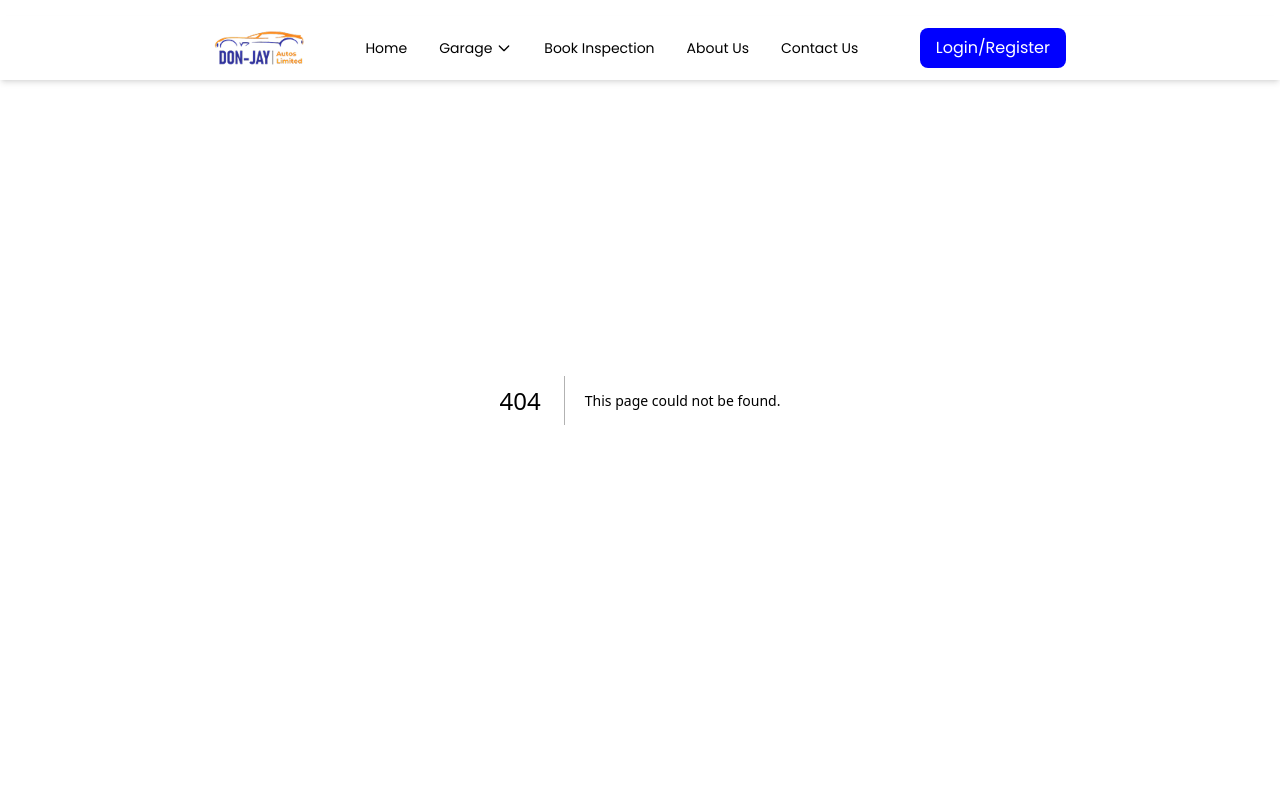
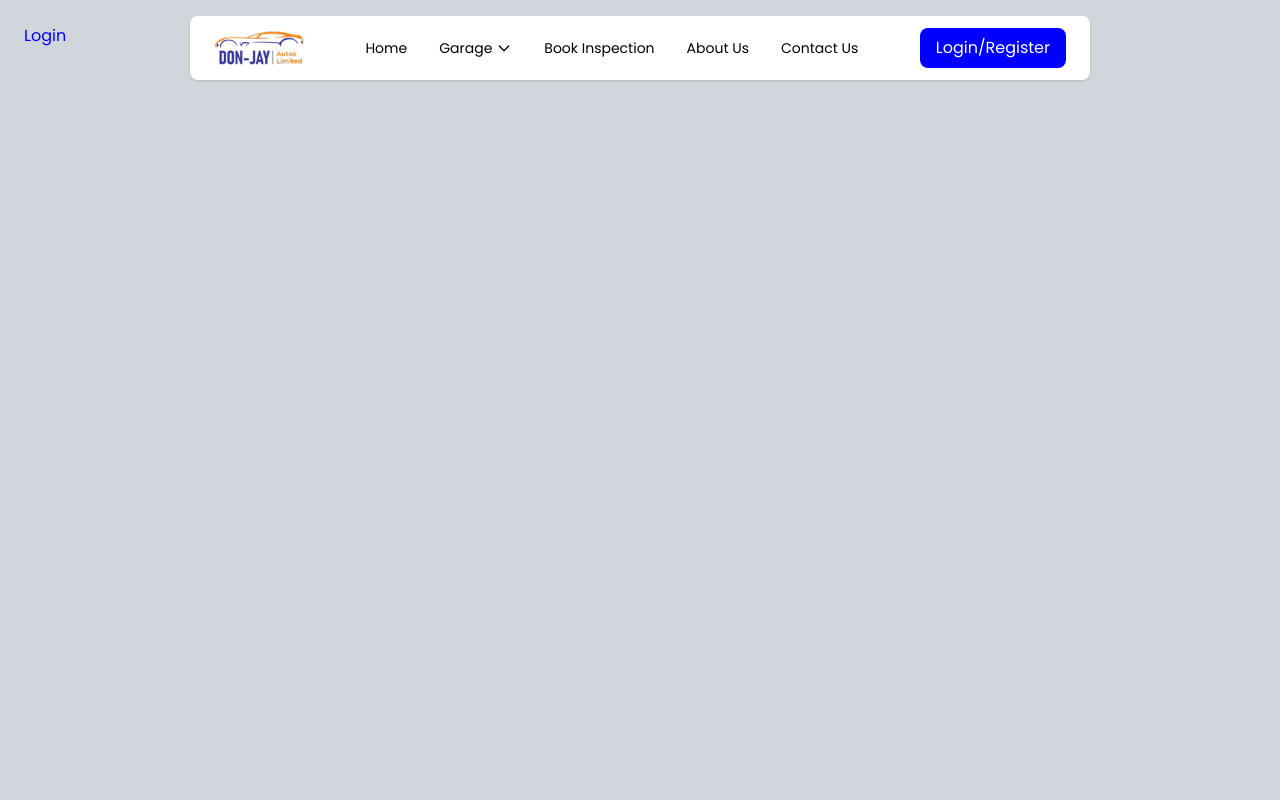
Before and after one commit to lawalemma24/donjaysite, a Next.js app: page /auth/login in a window 1280 px wide. Before the commit this address had no page. Shown: the top 800 px of the page. Built offline with nearby package versions, Linux system fonts and the light colour scheme.

Commit message:
added files for auth pages and updated topbar for auth links

```diff
--- /dev/null
+++ b/src/app/auth/forgotpassword/page.js
@@ -0,0 +1,7 @@
+export default function ForgotPassword() {
+  return (
+    <div className="p-6 w-full h-screen bg-gray-300">
+      <h1 className="text-blue font-3xl">ForgotPassword</h1>
+    </div>
+  );
+}
--- /dev/null
+++ b/src/app/auth/login/page.js
@@ -0,0 +1,7 @@
+export default function Login() {
+  return (
+    <div className="p-6 w-full h-screen bg-gray-300">
+      <h1 className="text-blue font-3xl">Login</h1>
+    </div>
+  );
+}
--- /dev/null
+++ b/src/app/auth/register/page.js
@@ -0,0 +1,7 @@
+export default function Register() {
+  return (
+    <div className="p-6 w-full h-screen bg-gray-300">
+      <h1 className="text-blue font-3xl">Register</h1>
+    </div>
+  );
+}
--- a/src/components/topbar.js
+++ b/src/components/topbar.js
@@ -9,8 +9,8 @@ export default function TopBar() {
   const [garageOpen, setGarageOpen] = useState(false);
 
   return (
-    <div className="absolute md:top-4 top-0 left-0 w-full shadow-md z-20">
-      <div className="max-w-[900px] mx-auto   bg-secondary flex items-center justify-between px-6 py-3 md:rounded-lg">
+    <div className="absolute md:top-4 top-0 left-0 w-full  z-20">
+      <div className="max-w-[900px] mx-auto   bg-secondary flex items-center shadow justify-between px-6 py-3 md:rounded-lg">
         {/* Logo */}
         <Link href="/" className="flex items-center gap-2">
           <Image
```
